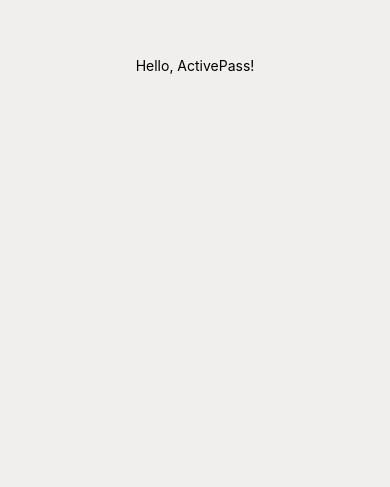
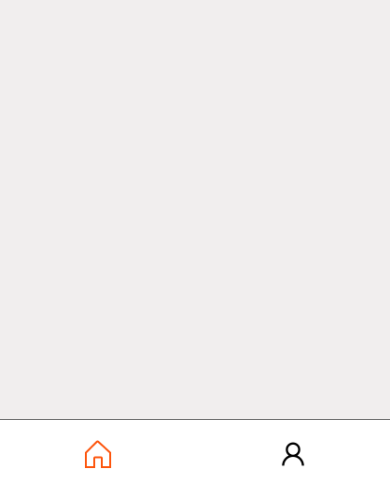
Before and after one commit to natnaelasgedom/ActivePass_DEV, a React Native app: screen / in a window 390 px wide. Shown: the part 357-844 px from the top of the page. Built offline with nearby package versions, Linux system fonts and the light colour scheme.

Commit message:
Fleshed out bottomnavbar.js and placed in homeScr

```diff
--- a/app/components/BottomNavBar.js
+++ b/app/components/BottomNavBar.js
@@ -0,0 +1,37 @@
+import React from 'react';
+import { View, Text, StyleSheet, Image } from 'react-native';
+import colors from '../config/colors.js';
+
+function BottomNavBar(props) {
+    return (
+        <View style={styles.container}>
+            <Image
+                source={require('../assets/home-icon/home-brightOrange-icon.png')}
+                style={styles.icons}
+            />
+            <Image
+                source={require('../assets/user-icon/user-black-icon.png')}
+                style={styles.icons}
+            />
+        </View>
+    );
+}
+
+const styles = StyleSheet.create({
+    container: {
+        backgroundColor: colors.basic2,
+        width: '100%',
+        height: '8%',
+        flexDirection: 'row',
+        justifyContent: 'space-around',
+        alignItems: 'center',
+        borderTopWidth: 1,
+        borderTopColor: colors.background2
+    },
+    icons: {
+        height: 30,
+        width: 30
+    }
+})
+
+export default BottomNavBar;
--- a/app/screens/HomeScreen.js
+++ b/app/screens/HomeScreen.js
@@ -1,11 +1,12 @@
 import React from 'react';
 import { StyleSheet, View, Text } from 'react-native';
+import BottomNavBar from '../components/BottomNavBar';
 import colors from '../config/colors';
 
 function HomeScreen(props) {
     return (
         <View style={styles.background}>
-            <Text>Hello, ActivePass!</Text>
+            <BottomNavBar/>
         </View>
     );
 }
@@ -15,8 +16,7 @@
         backgroundColor: colors.background3,
         flex: 1,
         width: "100%",
-        height: "50%",
-        justifyContent: 'center',
+        justifyContent: 'flex-end',
         alignItems: 'center'
     }
 })
```
